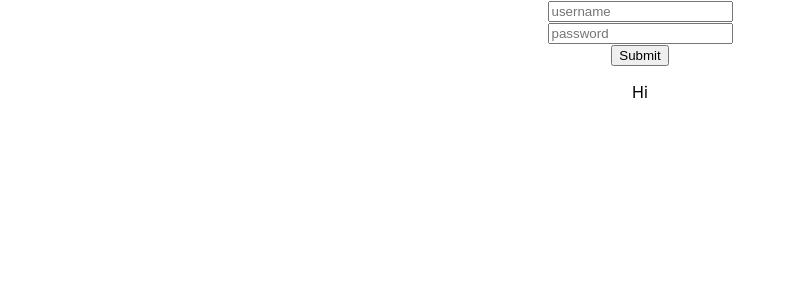
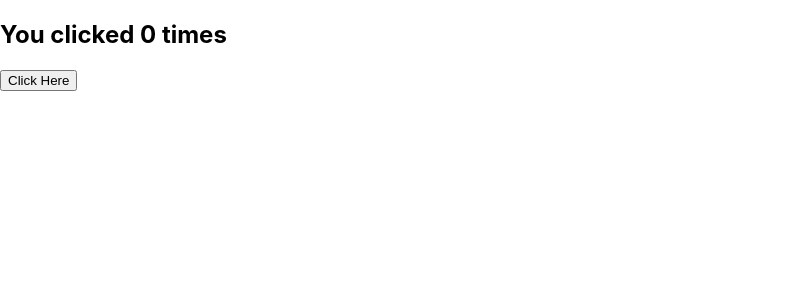
Before and after one commit to mohithsaran/React-Course, a React (Create React App) app: page / in a window 1280 px wide. Shown: the top 300 px of the page, without its empty margins (0-796 px from the left). Built offline with nearby package versions, Linux system fonts and the light colour scheme.

Commit message:
UseEffect with counter

```diff
--- a/src/App.js
+++ b/src/App.js
@@ -1,50 +1,23 @@
-import React, { useState } from "react";
-
+import React, { useState, useEffect } from "react";
 const App = () => {
-  const [data, setData] = useState({
-    user: [],
-    password: [],
-  });
-
-  const handler = (e) => {
-    setData((data) => ({
-      ...data,
-      [e.target.name]: e.target.value,
-    }));
-  };
-
-  const submitHandler = (e) => {
-    e.preventDefault();
-    console.log(data);
-  };
+  const [count, setCount] = useState(0);
+  // useEffect(() => console.log("clicked"), []);
+  //Use effect with no dependency
+  useEffect(() => console.log(count), [count]);
+  // Use effect with dependency
   return (
+    // <div>
+    //   <h2>You clicked {count} times</h2>
+    //   <button onClick={() => setCount(count + 1)}>Click Here</button>
+    // </div>
+    // counter using useState
     <div>
-      <form onSubmit={submitHandler}>
-        <div>
-          <center>
-            <input
-              type="text"
-              value={data.user}
-              onChange={handler}
-              placeholder="username"
-              name="user"
-            />
-            <br />
-            <input
-              type="password"
-              value={data.password}
-              onChange={handler}
-              placeholder="password"
-              name="password"
-            />
-            <br />
-            <button type="submit">Submit</button>
-            <br />
-            <p>Hi {data.user}</p>
-          </center>
-        </div>
-      </form>
+      <h2>You clicked {count} times</h2>
+      <button onClick={() => setCount(count + 1)}>Click Here</button>
     </div>
+    //Useeffect is always called after return statement once if there is no dependency
+    //here there are no dependency so only once it is executed
+    //when there is dependency it is called everytime count changes
   );
 };
 
```
